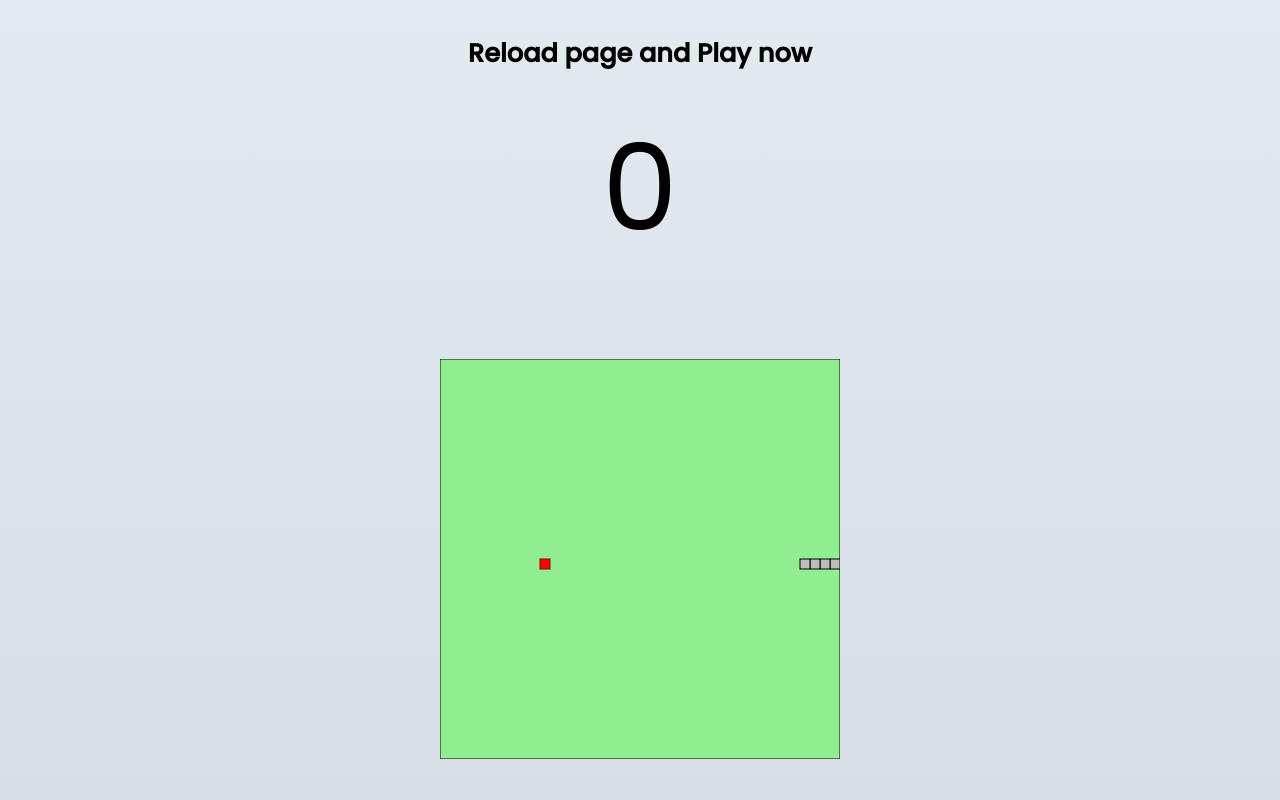
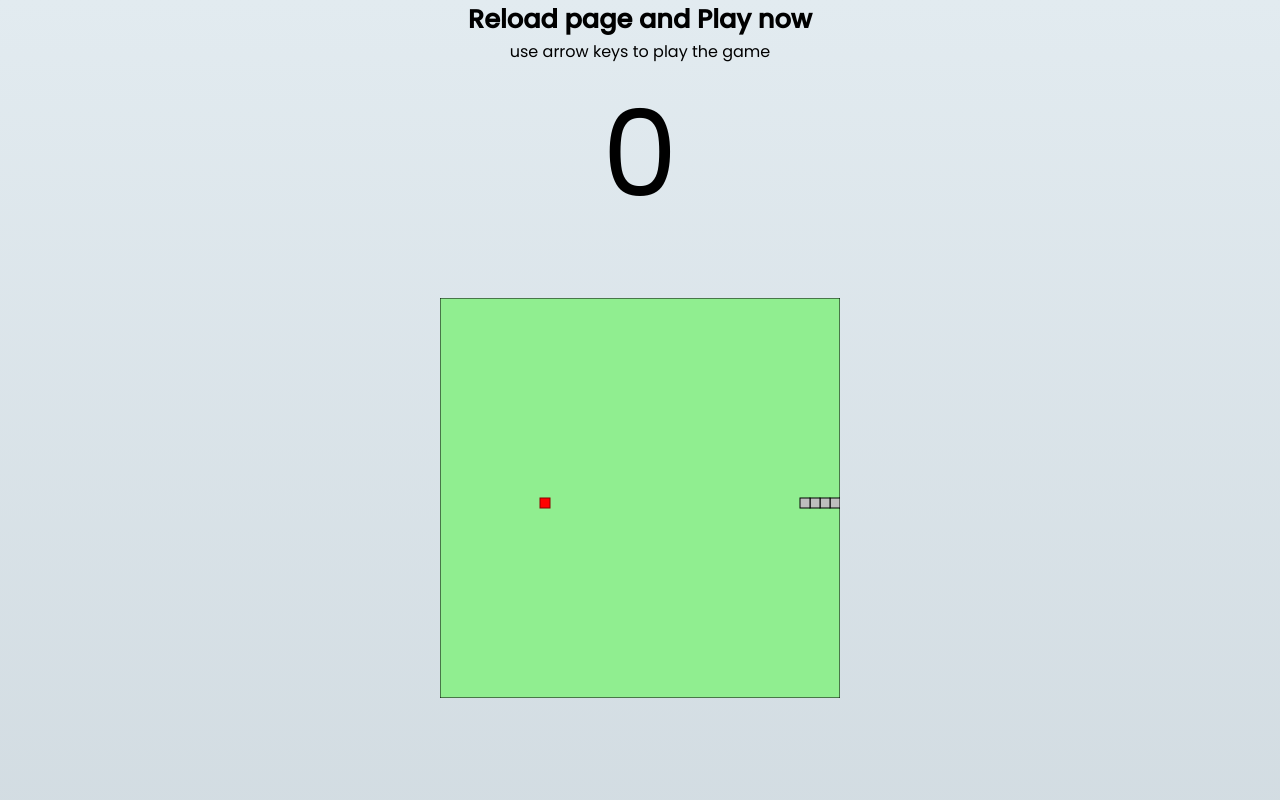
Before and after one commit to khethelogp/snake-game, a plain HTML site: page index.html in a window 1280 px wide. Shown: the top 800 px of the page. Drawn offline with Linux system fonts and the light colour scheme.

Commit message:
updated board size

```diff
--- a/index.html
+++ b/index.html
@@ -15,6 +15,7 @@
 
     <div class="snake-game">
         <h3 class="play">Reload page and Play now</h3>
+        <p>use arrow keys to play the game</p>
         <div id="score">0</div>
         <div class="canvas">
             <canvas id="snakeboard" width="400" height="400"></canvas>
--- a/script.js
+++ b/script.js
@@ -40,7 +40,7 @@ document.addEventListener('keydown', change_direction);
 function main(){
 
     if (has_game_ended()){
-        alert('Game over ! 😥, \n Refresh to play again 😁');
+        alert('Game over ! 😥, \nRefresh to play again 😁');
         return;
     }
 
--- a/style.css
+++ b/style.css
@@ -1,3 +1,9 @@
+* {
+  box-sizing: border-box;
+  padding: 0;
+  margin: 0;
+}
+
 body {
   font-family: "Poppins", sans-serif;
   background-image: linear-gradient(to top, #cfd9df 0%, #e2ebf0 100%);
@@ -22,7 +28,7 @@ body {
 }
 
 .canvas {
-  height: 100vh;
+  height: 90vh;
   width: 100vw;
 }
 
```
